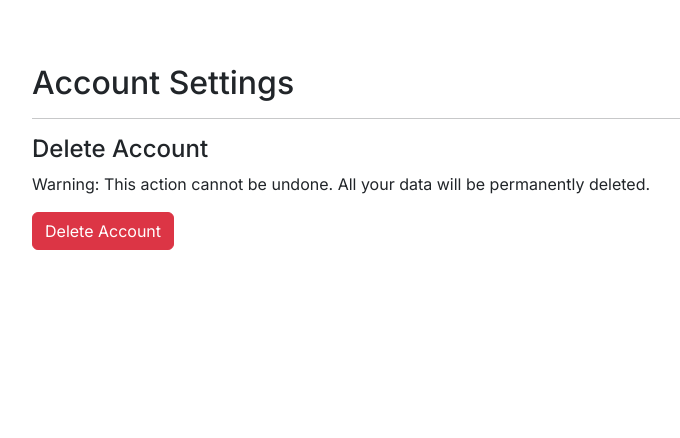
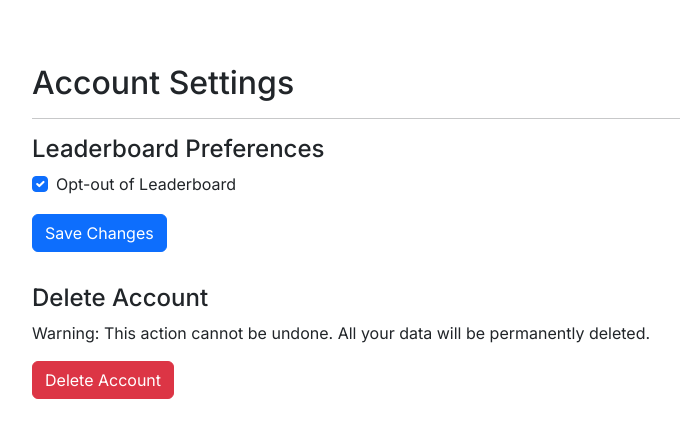
Before and after one commit to TEW07/SummerProject, a Flask app: page /account_settings in a window 1280 px wide. Shown: the part 56-494 px from the top of the page, without its empty margins (8-688 px from the left). Run offline with Flask 3, Linux system fonts and the light colour scheme; the visitor is signed in with stand-in values (Sample User, id 1); data that the repository does not hold is empty; some libraries are stand-ins or nearby versions.

Commit message:
Added the option for users to "opt-out" of being shown on the leaderboard in Account Settings

```diff
--- a/app/auth/routes.py
+++ b/app/auth/routes.py
@@ -126,6 +126,17 @@ def account_settings():
     return render_template('account_settings.html')
 
 
+@auth_blueprint.route('/update_leaderboard_preference', methods=['POST'])
+@login_required
+def update_leaderboard_preference():
+    if 'opt_out_leaderboard' in request.form:
+        session['opted_out_of_leaderboard'] = True
+    else:
+        session['opted_out_of_leaderboard'] = False
+    flash('Your leaderboard preferences have been updated.', 'success')
+    return redirect(url_for('auth.account_settings'))
+
+
 @auth_blueprint.route('/delete_account', methods=['POST'])
 @login_required
 def delete_account():
--- a/app/auth/templates/account_settings.html
+++ b/app/auth/templates/account_settings.html
@@ -5,6 +5,23 @@
 <div class="container">
     <h2>Account Settings</h2>
     <hr>
+
+    <!-- Leaderboard Preferences -->
+    <div class="mt-3">
+        <h4>Leaderboard Preferences</h4>
+        <form method="POST" action="{{ url_for('auth.update_leaderboard_preference') }}">
+            <div class="form-check">
+                <input class="form-check-input" type="checkbox" id="optOutLeaderboard" name="opt_out_leaderboard"
+                       {% if session.get('opted_out_of_leaderboard') %}checked{% endif %}>
+                <label class="form-check-label" for="optOutLeaderboard">
+                    Opt-out of Leaderboard
+                </label>
+            </div>
+            <button type="submit" class="btn btn-primary mt-3 mb-3">Save Changes</button>
+        </form>
+    </div>
+
+    <!-- Account Deletion Section -->
     <div class="mt-3">
         <h4>Delete Account</h4>
         <p>Warning: This action cannot be undone. All your data will be permanently deleted.</p>
```
Also changed, not shown: app/gamification/routes.py (+6 -3 lines), app/gamification/templates/leaderboard.html (+8 -5 lines), app/data/data.sqlite.
